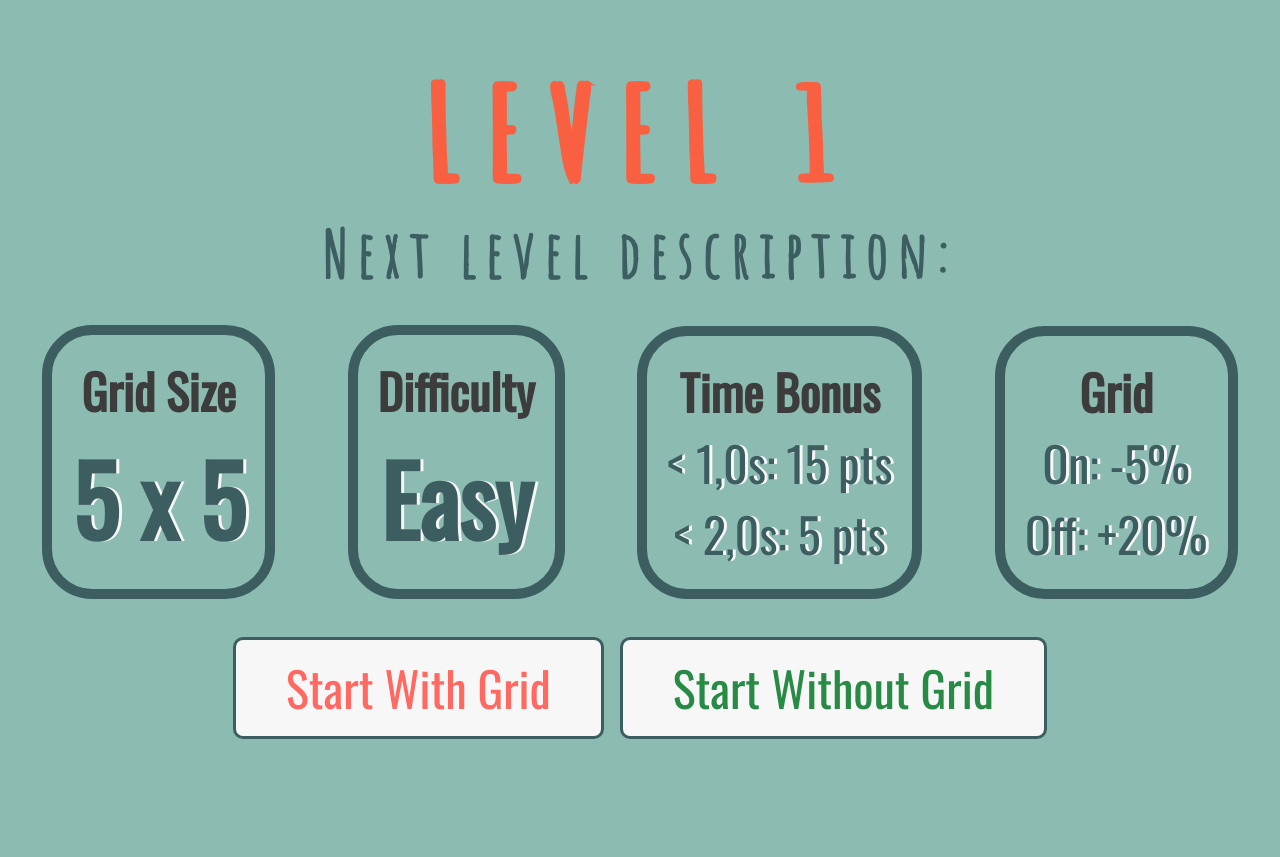
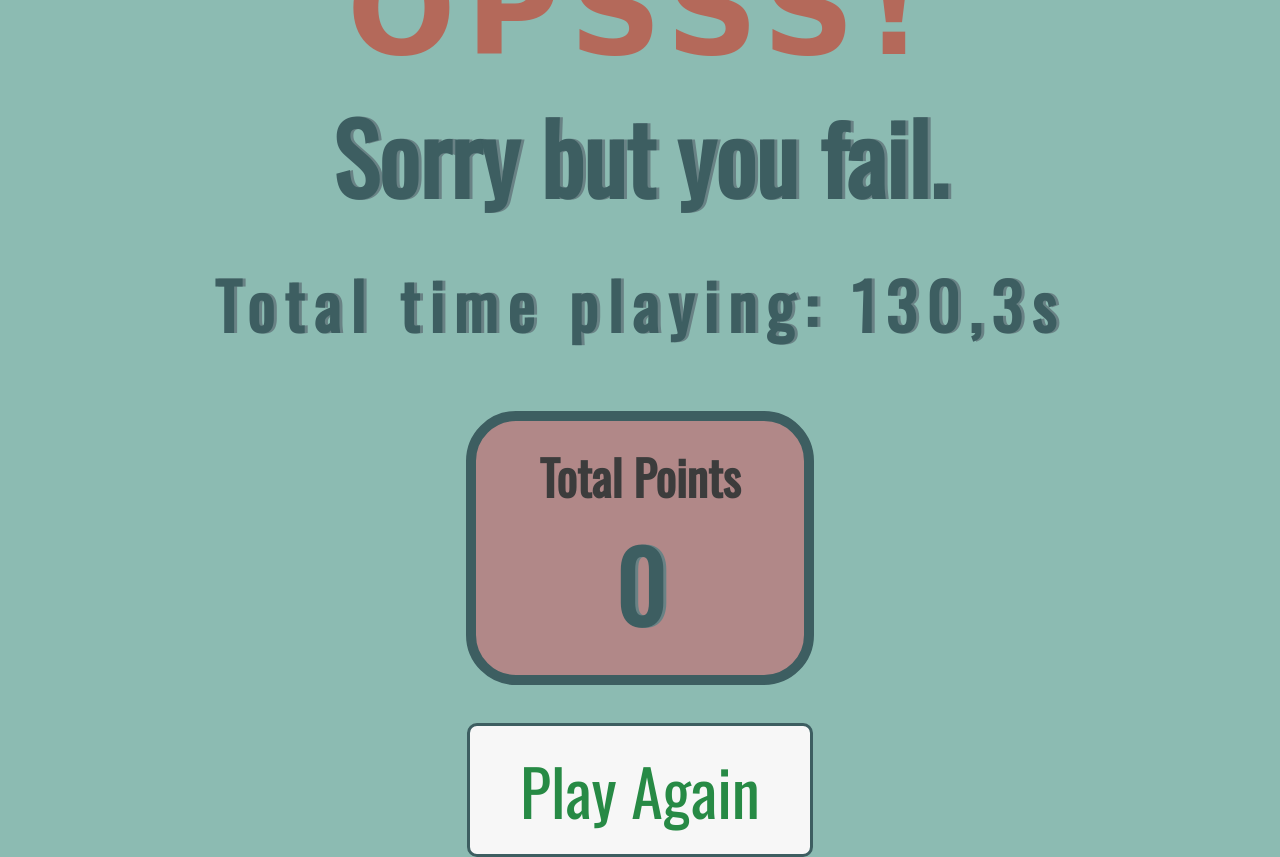
Before and after one commit to lsmar/Ironhack_M1_Game_Project, a plain HTML site: page index.html in a window 1280 px wide. Before the commit the page ends 800 px from the top, so only its background shows below. Drawn offline with nearby package versions, Linux system fonts and the light colour scheme; a web font is replaced by a local one.

Commit message:
pages for the game flow and style

```diff
--- a/index.html
+++ b/index.html
@@ -34,22 +34,21 @@
     <h1>Let's Play!</h1>
     <button id="startBtn" class="btn">Start</button>
   </div>
-  <div id="levelDiv" class="full">
-    <h1>Level 1</h1>
+  <div id="levelDiv" class="full hide">
+    <h1 id="levelNumber">Level 1</h1>
     <div>
       <h2 class="description">Next level description:</h2>
       <div class="inline column">
         <h4>Grid Size</h4>
-        <!-- <img id="gridImage" src="./assets/images/grid.png" alt="grid size"> -->
-        <h2>5 x 5</h2>
+        <h2 id="gridSizeBonus">5 x 5</h2>
       </div>
       <div class="inline column">
         <h4>Difficulty</h4>
-        <h2>Easy</h2>
+        <h2 id="levelDifficulty">Easy</h2>
       </div>
       <div class="inline column">
         <h4>Time Bonus</h4>
-        <ul>
+        <ul id="timeBonus">
           <li>
             &lt 1,0s: 15 pts</li>
           <li>
@@ -58,7 +57,7 @@
       </div>
       <div class="inline column">
         <h4>Grid</h4>
-        <ul>
+        <ul id="gridBonus">
           <li>
             On: -5%</li>
           <li>
@@ -71,6 +70,46 @@
       <button id="startGridOffBtn" class="btn off">Start Without Grid</button>
     </div>
   </div>
+  <div id="levelDoneDiv" class="full hide">
+    <h1 id="levelDoneNumber">Level 1 Done!</h1>
+    <h2 id="levelTimeSpend" class="fontSmall">Complited in: 1,3s</h2>
+    <div>
+      <h2 class="description">Your points in this level:</h2>
+      <div class="inline column green">
+        <h4>Difficulty</h4>
+        <h2 id="difficultyPoints" class="">+20</h2>
+      </div>
+      <div class="inline column green">
+        <h4>Time Bonus</h4>
+        <h2 id="timePoints" class="noshadow">+20</h2>
+      </div>
+      <div class="inline column green">
+        <h4>Grid Bonus</h4>
+        <h2 id="gridPoints" class="noshadow">+20%</h2>
+      </div>
+      <div class="inline column green">
+        <h4>Total Points</h4>
+        <h2 id="totalLevelPoints" class="">+48</h2>
+      </div>
+    </div>
+    <div></div>
+
+    <button id="nextLevelBtn" class="btn off">Next Level</button>
+  </div>
+  <div id="final" class="full">
+    <h1 id="gameDone">Opsss!</h1>
+    <h2>Sorry but you fail.</h2>
+    <h2 id="gameTimeSpend" class="fontSmall">Total time playing: 130,3s</h2>
+    <div>
+      <div class="inline column red">
+        <h4>&nbsp&nbsp&nbsp&nbspTotal Points&nbsp&nbsp&nbsp&nbsp</h4>
+        <h2 id="totalGamePoints" class="">0</h2>
+      </div>
+    </div>
+    <div></div>
+
+    <button id="backToStart" class="btn off">Play Again</button>
+  </div>
 </body>
 <script src="./assets/js/levelsObjects.js"></script>
 <script src="./assets/js/obstacles.js"></script>
--- a/style/style.css
+++ b/style/style.css
@@ -1,9 +1,11 @@
-@import url("https://fonts.googleapis.com/css?family=Amatic+SC|Oswald&display=swap");
+@import url("https://fonts.googleapis.com/css?family=Delius+Unicase|Oswald&display=swap");
+/* @import url("https://fonts.googleapis.com/css?family=Delius+Unicase&display=swap"); */
 * {
   margin: 0;
   padding: 0;
-  font-family: "Amatic SC", cursive;
+  font-family: "Delius Unicase", cursive;
   background-color: #8cbbb2;
+  text-align: center;
 }
 body {
   height: 100%;
@@ -29,13 +31,12 @@ canvas {
   /* width: 100vw; */
 }
 .full h1 {
-  color: #f86041;
+  color: #b4695a;
   font-size: 8em;
   text-align: center;
   text-transform: uppercase;
   font-weight: bold;
-  letter-spacing: 30px;
-  text-shadow: 5px 0px #f86041;
+  letter-spacing: 10px;
 }
 .btn {
   font-family: "Oswald", sans-serif;
@@ -60,12 +61,14 @@ h2 {
   font-family: "Oswald", sans-serif;
   font-size: 6em;
   color: #3d5e61;
-  text-shadow: 3px 0px #f7f7f7;
+  text-shadow: 3px 0px #698285;
+  background-color: inherit;
 }
 h4 {
   font-family: "Oswald", sans-serif;
   font-size: 3em;
   color: #3c3c3c;
+  background-color: inherit;
 }
 .inline {
   display: inline;
@@ -73,7 +76,7 @@ h4 {
 }
 .column {
   flex-direction: column;
-  justify-content: ;
+  justify-content: space-around;
   text-align: center;
   margin: 30px;
   padding: 20px;
@@ -102,16 +105,30 @@ h4 {
 }
 ul {
   list-style-type: none;
+  background-color: inherit;
+  text-shadow: 3px 0px #f7f7f7;
 }
 li {
   font-family: "Oswald", sans-serif;
   font-size: 3em;
   color: #3d5e61;
-  text-shadow: 3px 0px #f7f7f7;
+  text-shadow: inherit;
+  background-color: inherit;
 }
-
+.fontSmall {
+  font-size: 4em;
+  margin-bottom: 30px;
+  margin-top: 30px;
+  letter-spacing: 10px;
+}
 .hide {
   display: none;
+}
+.green {
+  background-color: #72aa83;
+}
+.red {
+  background-color: #b18888;
 }
 
 @media (max-width: 1220px) {
```
